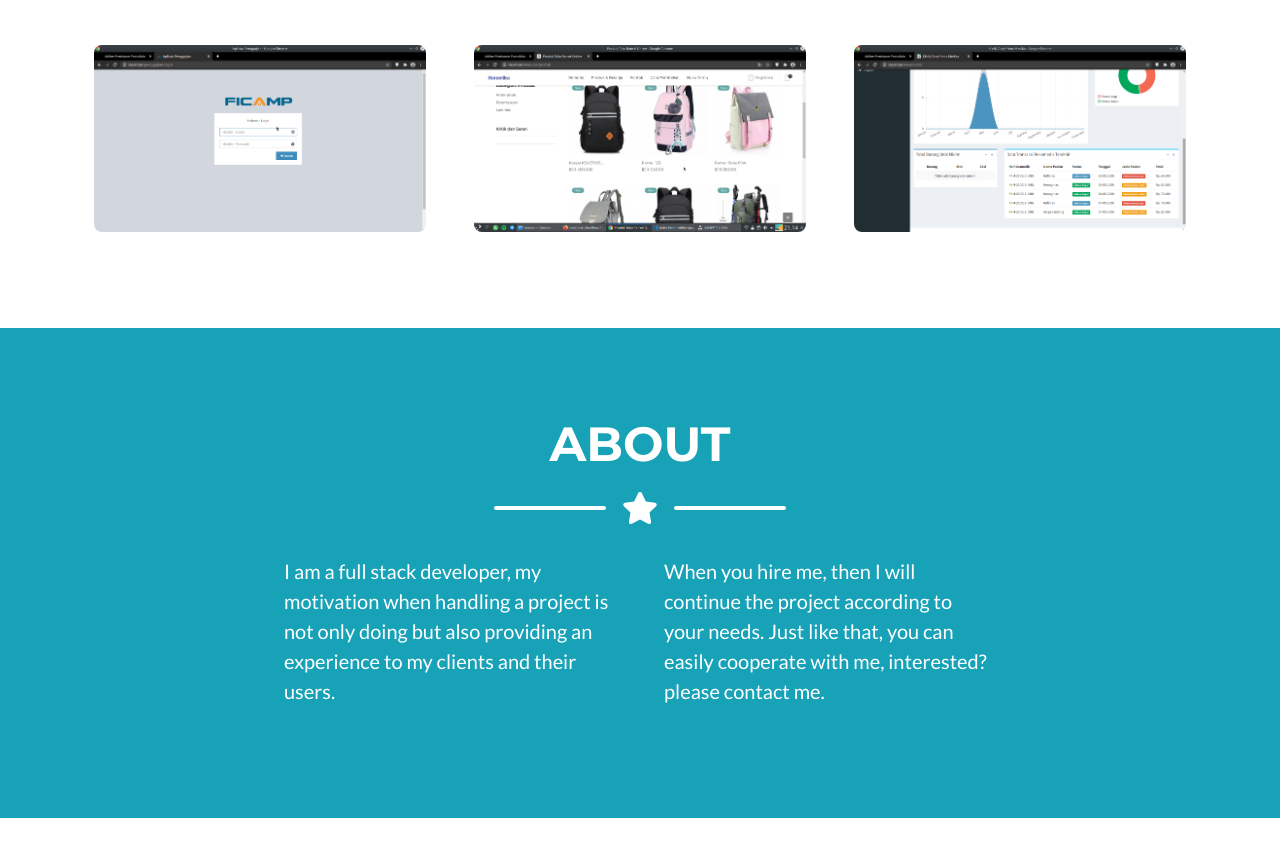
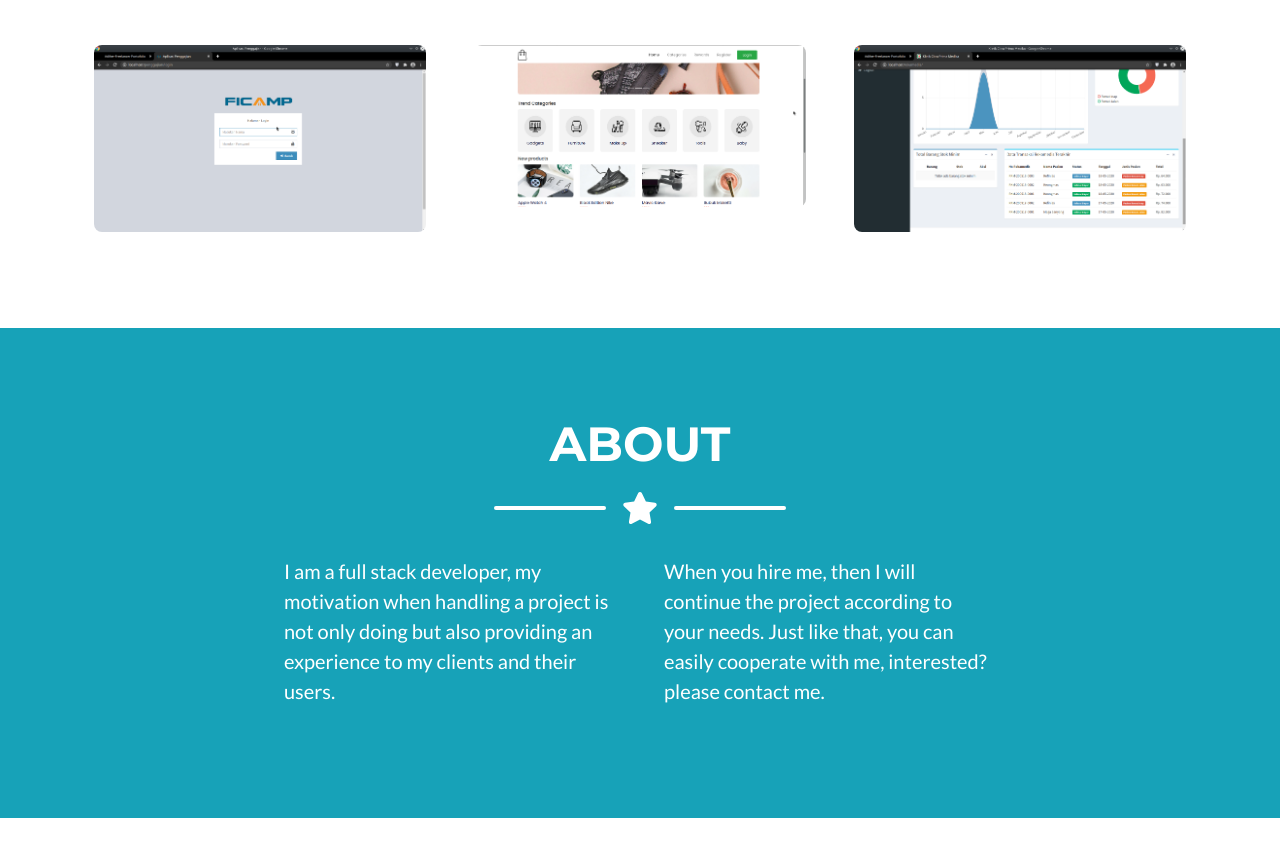
Before and after one commit to adiher22/portfolio, a plain HTML site: page index.html in a window 1280 px wide. Shown: the part 1200-2042 px from the top of the page. Drawn offline with nearby package versions, Linux system fonts and the light colour scheme.

Commit message:
Upgrade porfolio marketplace

```diff
--- a/index.html
+++ b/index.html
@@ -106,7 +106,7 @@
                             <div class="portfolio-item-caption d-flex align-items-center justify-content-center h-100 w-100">
                                 <div class="portfolio-item-caption-content text-center text-white"><i class="fas fa-plus fa-3x"></i></div>
                             </div>
-                            <img class="img-fluid" src="assets/img/portfolio/ranselku.png" alt="" />
+                            <img class="img-fluid" src="assets/img/portfolio/Marketplace.png" alt="" />
                         </div>
                     </div>
                     <!-- Portfolio Item 6-->
@@ -367,7 +367,7 @@
                                         <div class="divider-custom-line"></div>
                                     </div>
                                     <!-- Portfolio Modal - Image-->
-                                    <img class="img-fluid rounded mb-5" src="assets/img/portfolio/ranselku.png" alt="" />
+                                    <img class="img-fluid rounded mb-5" src="assets/img/portfolio/market-checkout.png" alt="" />
                                     <!-- Portfolio Modal - Text-->
                                     <p class="mb-5">Creating a simple online store application accompanied by transactions and product tracking.</p>
                                     <button class="btn btn-info" data-dismiss="modal">
```
Also changed, not shown: assets/img/portfolio/Marketplace.png (added), assets/img/portfolio/market-checkout.png (added).
